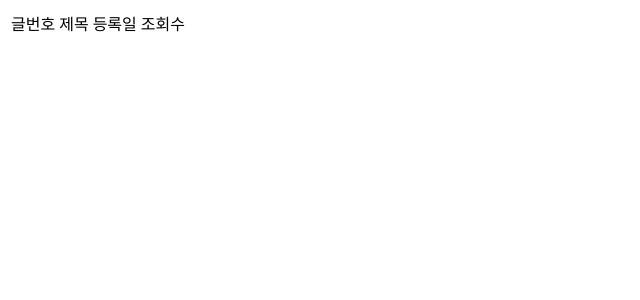
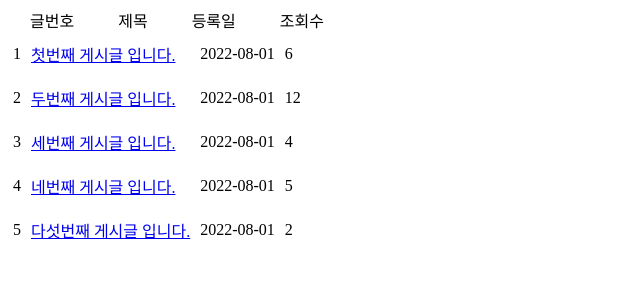
Before and after one commit to cogcod/react_board, a React (Create React App) app: page / in a window 1280 px wide. Shown: the top 300 px of the page, without its empty margins (0-640 px from the left). Built offline with nearby package versions, Linux system fonts and the light colour scheme.

Commit message:
게시글 json 파일 생성, 메인 리스트 출력

```diff
--- /dev/null
+++ b/src/data/Data.js
@@ -0,0 +1,56 @@
+const postData = [
+    {
+        "no": 1,
+        "title": "첫번째 게시글 입니다.",
+        "content": "첫번째 게시글 내용입니다.",
+        "createData": "2022-08-01",
+        "readCount": 6
+    },
+    {
+        "no": 2,
+        "title": "두번째 게시글 입니다.",
+        "content": "두번째 게시글 내용입니다.",
+        "createData": "2022-08-01",
+        "readCount": 12
+    },
+    {
+        "no": 3,
+        "title": "세번째 게시글 입니다.",
+        "content": "세번째 게시글 내용입니다.",
+        "createData": "2022-08-01",
+        "readCount": 4
+    },
+    {
+        "no": 4,
+        "title": "네번째 게시글 입니다.",
+        "content": "네번째 게시글 내용입니다.",
+        "createData": "2022-08-01",
+        "readCount": 5
+    },
+    {
+        "no": 5,
+        "title": "다섯번째 게시글 입니다.",
+        "content": "다섯번째 게시글 내용입니다.",
+        "createData": "2022-08-01",
+        "readCount": 2
+    }
+]
+
+/*
+    getPostByNo: 특정 게시글 번호를 통해 게시글 객체를 가져오는 함수
+        - filter : 조건에 해당하는 요소를 모아 새로운 배열로 반환하는 메서드
+        - 함수의 매개변수로 찾고자 하는 findNum을 넣으면 해당 no와 맞는 요소를 filter해서 뿌려준다.
+*/
+
+const getPostByNo = findNum => {
+    const array = postData.filter(x => x.no === findNum); // postData의 한 객체(x)의 no가 no와 맞다면?????
+    if(array.length === 1){
+        return array[0];
+    }
+    return null;
+}
+
+export {
+    postData,
+    getPostByNo
+}
--- a/src/page/PostList.js
+++ b/src/page/PostList.js
@@ -1,10 +1,35 @@
-import React from 'react';
+import React, {useEffect, useState} from 'react';
 import CommonTable from "../table/CommonTable";
+import CommonTableRow from "../table/CommonTableRow";
+import CommonTableColumn from "../table/CommonTableColumn";
+import { postData } from "../data/Data";
+import {Link} from "react-router-dom";
 
-function PostList() {
+function PostList(props) {
+    const [ dataList, setDataList ] = useState([]);
+
+    useEffect(()=>{
+        setDataList(postData);
+    }, [])
+
     return (
         <>
-            <CommonTable header={['글번호', '제목', '등록일', '조회수']} />
+            <CommonTable header={['글번호', '제목', '등록일', '조회수']} >
+            {
+                dataList ? dataList.map((item, index) => {
+                    return (
+                        <CommonTableRow key={index}>
+                            <CommonTableColumn>{item.no}</CommonTableColumn>
+                            <CommonTableColumn>
+                                <Link to={`/postView/${item.no}`}>{item.title}</Link>
+                            </CommonTableColumn>
+                            <CommonTableColumn>{item.createData}</CommonTableColumn>
+                            <CommonTableColumn>{item.readCount}</CommonTableColumn>
+                        </CommonTableRow>
+                    )
+                }) : ''
+            }
+            </CommonTable>
         </>
     );
 }
--- /dev/null
+++ b/src/table/CommonTable.css
@@ -0,0 +1,28 @@
+
+.common-table {
+    /*width: 80%;*/
+    /*margin: 0 auto;*/
+    text-align: center;
+    border-spacing: 0;
+}
+
+.common-table-header{
+    padding: 0 22px;
+}
+
+.common-table-header-column {
+    border-bottom: 1px solid #e8e8e8;
+    padding: 0;
+    font-size: 16px;
+    padding: 10px 5px;
+    font-weight: bold;
+}
+
+.common-table-row:hover {
+    background-color: #eceaea;
+    cursor: pointer;
+}
+
+.common-table-column {
+    padding: 10px 5px;
+}
--- a/src/table/CommonTable.js
+++ b/src/table/CommonTable.js
@@ -1,4 +1,5 @@
 import React from 'react';
+import './CommonTable.css';
 
 function CommonTable(props) {
     // 부모컴포넌트인 PostList에서 props 값을 전달해준다.
@@ -10,7 +11,7 @@ function CommonTable(props) {
                 <thead>
                     <tr>
                         {
-                            // header가 배열형태 이기 때문에 map으로 각 아이템을 td 태그 안에 넣어 뿌려준다.
+                            // header(배열형태)를 props로 받아와서 map으로 각 아이템을 td 태그 안에 넣어 뿌려준다.
                             header.map((item, index) => {
                                 return (
                                     <td className="common-table-header" key={index}>{item}</td>
@@ -20,8 +21,8 @@ function CommonTable(props) {
                     </tr>
                 </thead>
             </table>
-            <tbody>
-                {children}
+            <tbody className="common-table-body">
+                { children }
             </tbody>
         </div>
     );
--- /dev/null
+++ b/src/table/CommonTableColumn.js
@@ -0,0 +1,11 @@
+import React from 'react';
+
+function CommonTableColumn({children}) {
+    return (
+        <td className="common-table-column">
+            { children }
+        </td>
+    );
+}
+
+export default CommonTableColumn;
--- a/src/table/CommonTableRow.js
+++ b/src/table/CommonTableRow.js
@@ -1,8 +1,10 @@
 import React from 'react';
 
-function CommonTableRow(props) {
+function CommonTableRow({children}) {
     return (
-        <div></div>
+        <tr className="common-table-row">
+            { children }
+        </tr>
     );
 }
 
```
Also changed, not shown: src/page/PostList.css (added, +27 -0 lines), src/table/CommonTableCloumn.js (deleted, +0 -9 lines).
